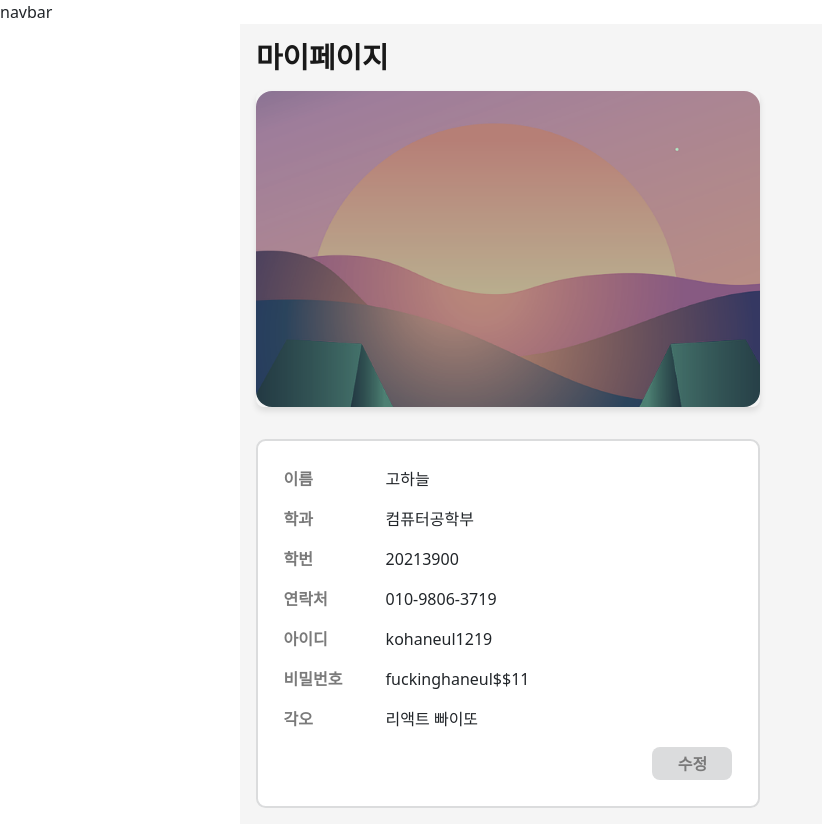
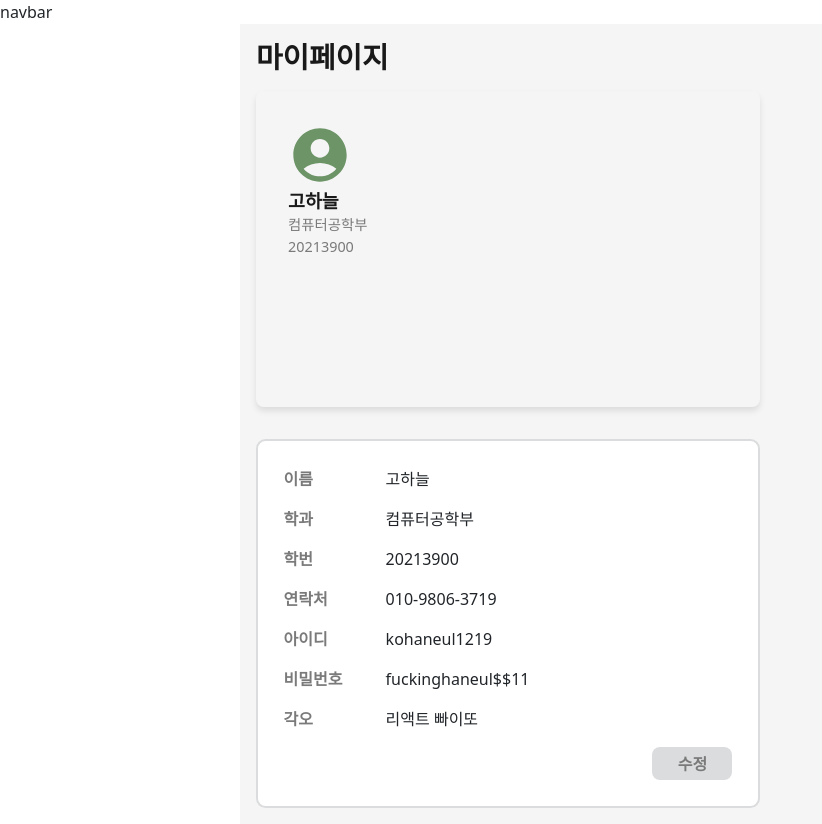
Before and after one commit to bmbx08/Jieum, a React (Create React App) app: page / in a window 1280 px wide. Shown: the whole page, without its empty margins (0-822 px from the left). Built offline with nearby package versions, Linux system fonts and the light colour scheme.

Commit message:
edit my-page

```diff
--- a/src/pages/MyInfoPage/components/MyPage.css
+++ b/src/pages/MyInfoPage/components/MyPage.css
@@ -16,7 +16,9 @@
 }
 
 .myPage-profile-box {
-  display: block !important;
+  display: flex;
+  flex-direction: column;
+  padding: 2rem;
   position: relative;
   border-radius: 0.5rem;
   /* background-image: url('./img/userInfo-bg.png'); */
@@ -29,15 +31,29 @@
   box-shadow: 0 4px 6px rgba(0, 0, 0, 0.1);
 }
 
-.profile-box-bg {
+/* .profile-box-bg {
   display: block;
   width: 100%;
   height: 100%;
   object-fit: cover;
   border-radius: inherit;
   border-radius: 1rem;
+} */
+
+.user-profile-icon {
+  font-size: 4rem !important;
+  color: #6c9466;
 }
 
-/* .user-profile-icon {
-  color: #6c9466;
-} */
+.user-profile-item strong {
+  text-align: center;
+  font-size: 1.15rem;
+  display: flex;
+  color: #191919;
+}
+
+.user-profile-item {
+  flex-direction: column;
+  font-size: 0.9rem;
+  color: #7a7a7a;
+}
--- a/src/pages/MyInfoPage/components/MyPage.js
+++ b/src/pages/MyInfoPage/components/MyPage.js
@@ -69,8 +69,13 @@ const MyPage = () => {
     <div className="myPage">
       <h1 className="myPage-title">마이페이지</h1>
       <div className="myPage-profile-box">
-        <img src={bg} className="profile-box-bg" alt="background" />
-        {/* <AccountCircleIcon className="user-profile-icon" /> */}
+        {/* <img src={bg} className="profile-box-bg" alt="background" /> */}
+        <AccountCircleIcon className="user-profile-icon" />
+        <p className="user-profile-item">
+          <strong>{userInfo.name}</strong>
+          {userInfo.department} <br />
+          {userInfo.studentNum}
+        </p>
       </div>
       <div className="user-info-box">
         {!isEditing ? (
```
